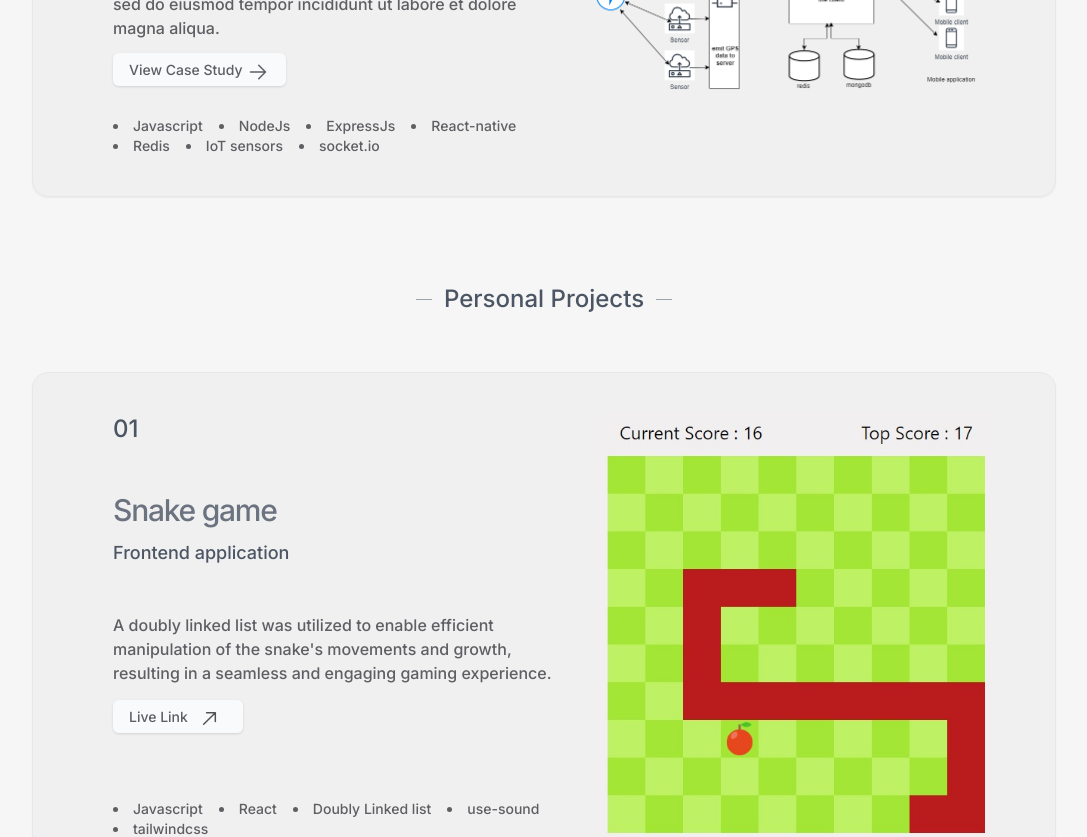
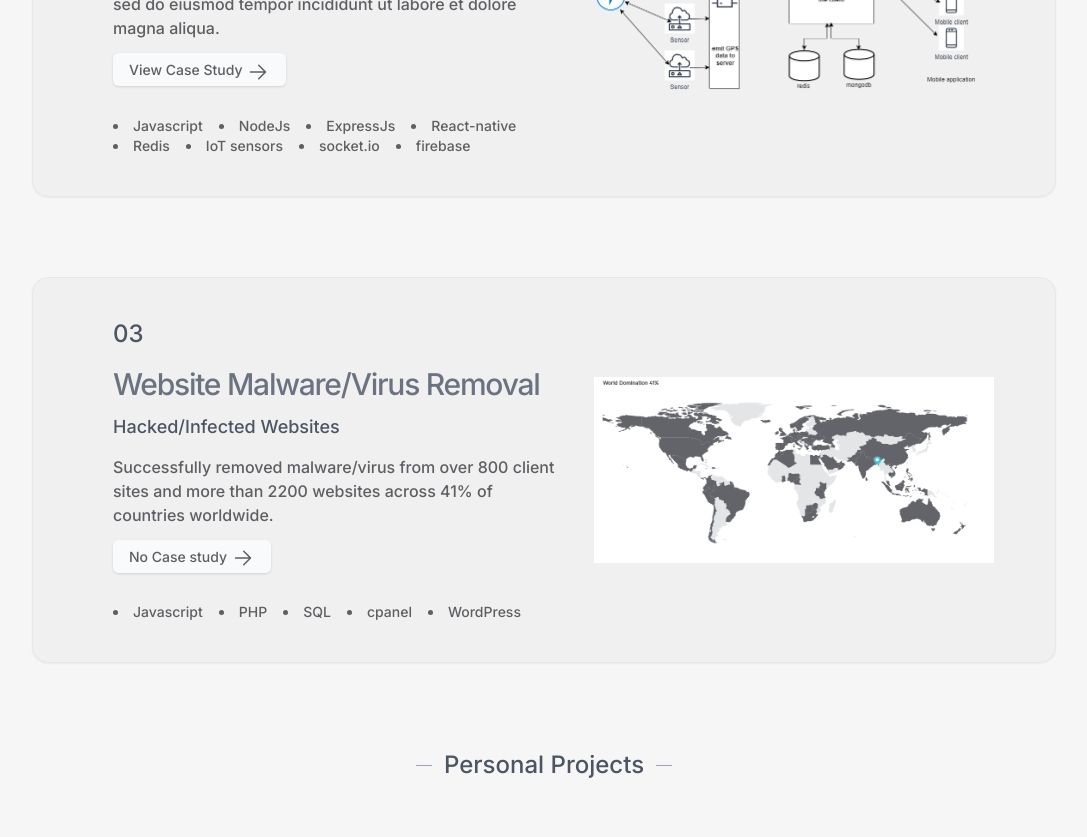
Before and after one commit to mdpabel/portfolio, a Next.js app: page / in a window 1280 px wide. Shown: the part 1960-2797 px from the top of the page, without its empty margins (96-1183 px from the left). Built offline with nearby package versions, Linux system fonts and the light colour scheme.

Commit message:
added a new work project card

```diff
--- a/components/Button.tsx
+++ b/components/Button.tsx
@@ -1,16 +1,31 @@
 import Link from 'next/link';
 import { ReactNode } from 'react';
 
-const Button = ({ children, href }: { children: ReactNode; href: string }) => (
+const Button = ({
+  children,
+  href,
+  disabled = false,
+}: {
+  disabled?: boolean;
+  children: ReactNode;
+  href: string;
+}) => {
+  const disabledClasses = disabled === true ? 'cursor-not-allowed' : '';
+
+  return (
     <div>
       <Link
         href={href}
         target='_blank'
-      className='px-4 py-2 text-sm rounded-md shadow bg-slate-50 text-paragraph'
+        className={
+          `px-4 py-2 text-sm rounded-md shadow bg-slate-50 text-paragraph ` +
+          disabledClasses
+        }
       >
         {children}
       </Link>
     </div>
   );
+};
 
 export default Button;
--- a/components/PersonalProjects.tsx
+++ b/components/PersonalProjects.tsx
@@ -31,7 +31,7 @@ const projects = [
 
 const PersonalProjects = () => {
   return (
-    <div className='md:mt-[30px]'>
+    <div className='md:mt-[30px] max-w-[90%] mx-auto'>
       <Title className='md:sticky top-5'>Personal Projects</Title>
       <div>
         {projects.map((work, index) => (
--- a/components/Works.tsx
+++ b/components/Works.tsx
@@ -6,6 +6,7 @@ import Button from './Button';
 import { ArrowRight } from './Icons';
 import TMMimg from '../assets/tmm.jpg';
 import vehicleTracking from '../assets/vehicleTracking.png';
+import MalwareRemoval from '../assets/MalwareRemoval.png';
 
 const works = [
   {
@@ -23,6 +24,8 @@ const works = [
       'Prisma',
       'Next-auth',
       'pusher',
+      'stripe',
+      'Tailwindcss',
     ],
     Button: (
       <Button href='/'>
@@ -46,10 +49,27 @@ const works = [
       'Redis',
       'IoT sensors',
       'socket.io',
+      'firebase',
     ],
     Button: (
       <Button href='/'>
         View Case Study <ArrowRight />
+      </Button>
+    ),
+  },
+
+  {
+    number: '03',
+    top: '18%',
+    title: 'Website Malware/Virus Removal',
+    subTitle: 'Hacked/Infected Websites',
+    imgUrl: MalwareRemoval,
+    description:
+      'Successfully removed malware/virus from over 800 client sites and more than 2200 websites across 41% of countries worldwide.',
+    technologies: ['Javascript', 'PHP', 'SQL', 'cpanel', 'WordPress'],
+    Button: (
+      <Button disabled={true} href='/'>
+        No Case study <ArrowRight />
       </Button>
     ),
   },
```
Also changed, not shown: assets/MalwareRemoval.png (added). Lines whose indentation alone changed are shown as unchanged.
